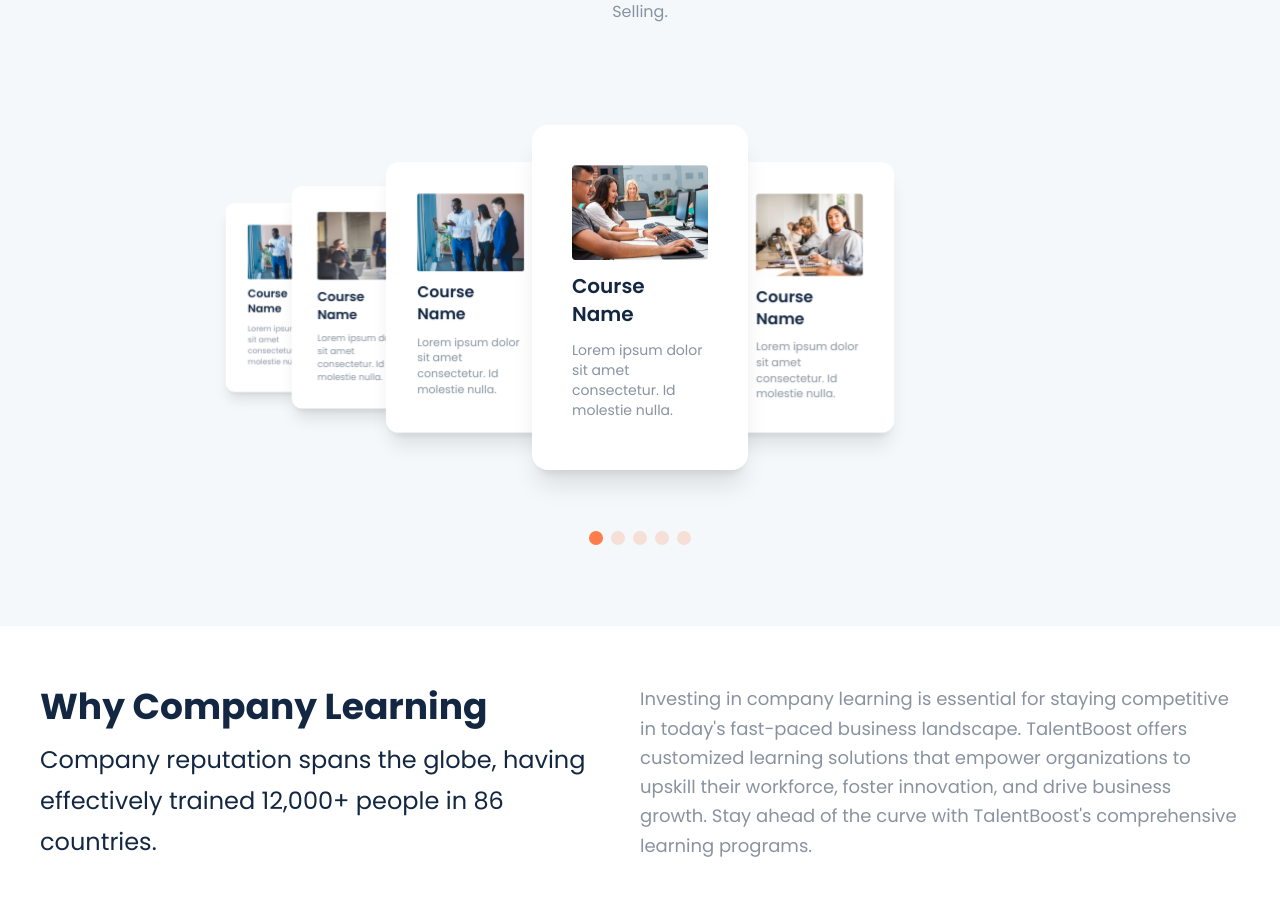
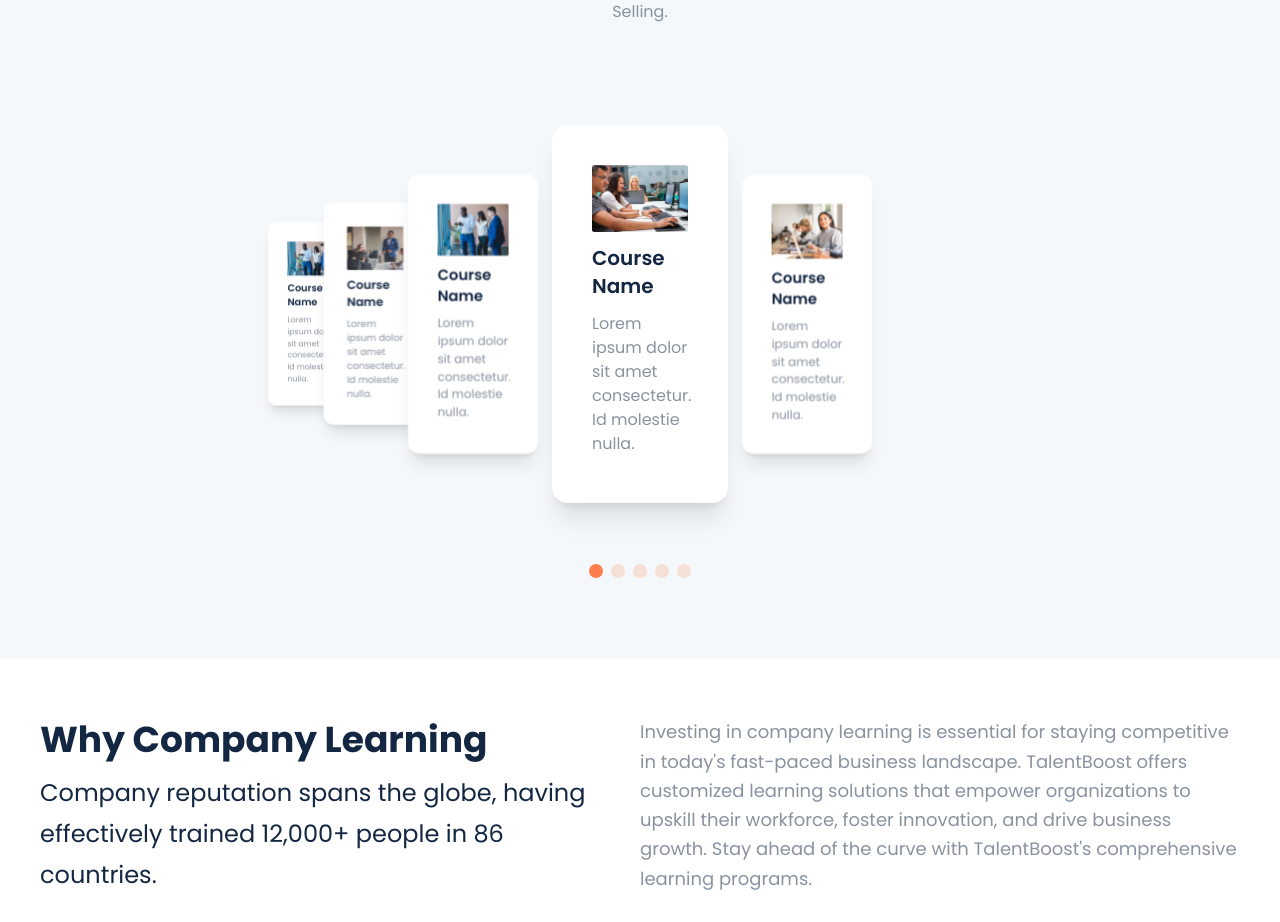
Before and after one commit to Kevin-Tyy/TalentBoost, a Next.js app: page / in a window 1280 px wide. Shown: the part 3880-4802 px from the top of the page. Built offline with nearby package versions, Linux system fonts and the light colour scheme.

Commit message:
[refactor] home carousel slider

```diff
--- a/app/components/CourseSlider.tsx
+++ b/app/components/CourseSlider.tsx
@@ -13,7 +13,7 @@ import { EffectCoverflow, Pagination, Navigation } from "swiper/modules";
 import { courses } from "@/utils/constants";
 import Image from "next/image";
 
-export default function App() {
+export default function Slider() {
   return (
     <div className="flex justify-center">
       <Swiper
@@ -21,7 +21,21 @@ export default function App() {
         grabCursor={true}
         centeredSlides={true}
         loop={true}
-        slidesPerView={5}
+        slidesPerView={"auto"}
+        breakpoints={{
+          640: {
+            slidesPerView: 2,
+            spaceBetween: 20,
+          },
+          768: {
+            slidesPerView: 4,
+            spaceBetween: 40,
+          },
+          1024: {
+            slidesPerView: 5,
+            spaceBetween: 50,
+          },
+        }}
         coverflowEffect={{
           rotate: 0,
           stretch: 0,
@@ -38,7 +52,7 @@ export default function App() {
             <div className="p-10 bg-white shadow-xl w-full h-full rounded-2xl space-y-3">
               <Image src={course.image} alt={course.name} width={1000} height={1000} />
               <h1 className="text-xl font-semibold">{course.name}</h1>
-              <p className="text-sm text-[#8993A0]">{course.description}</p>
+              <p className="text-base text-[#8993A0]">{course.description}</p>
             </div>
           </SwiperSlide>
         ))}
```
